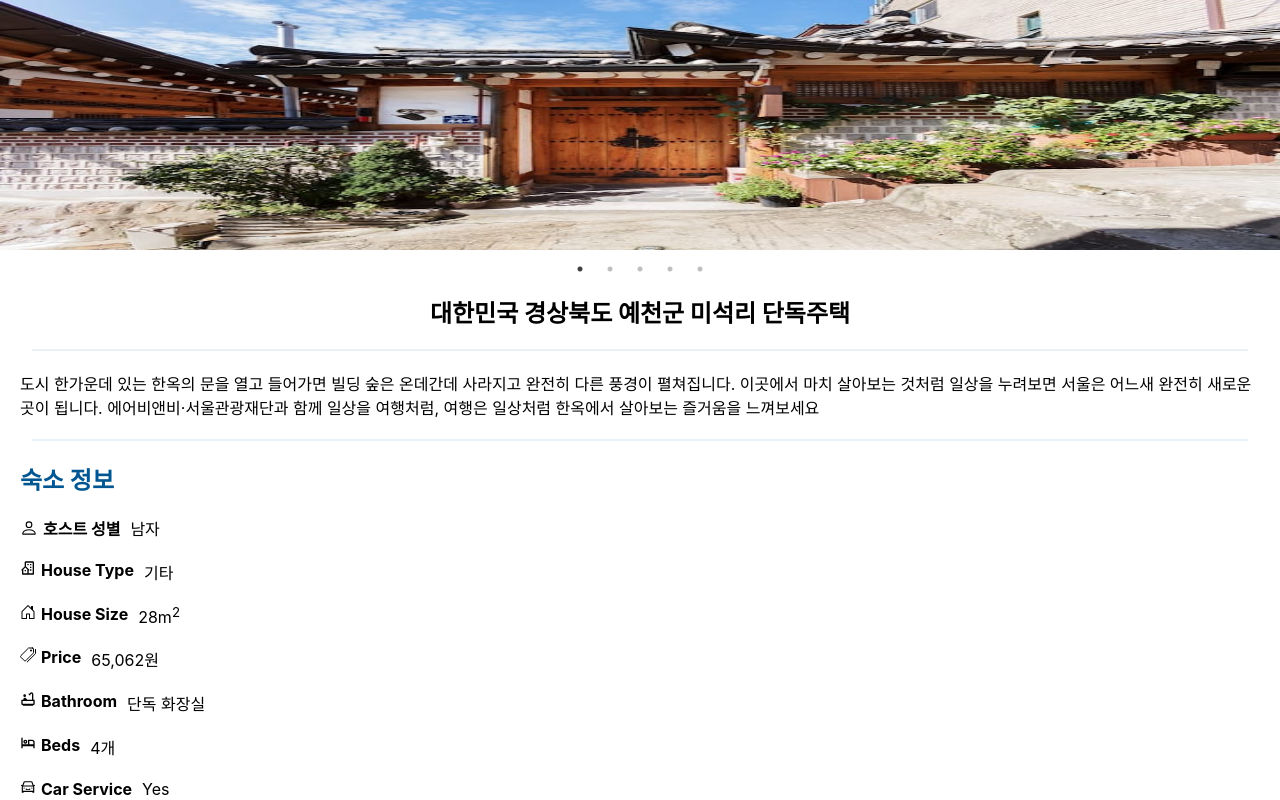
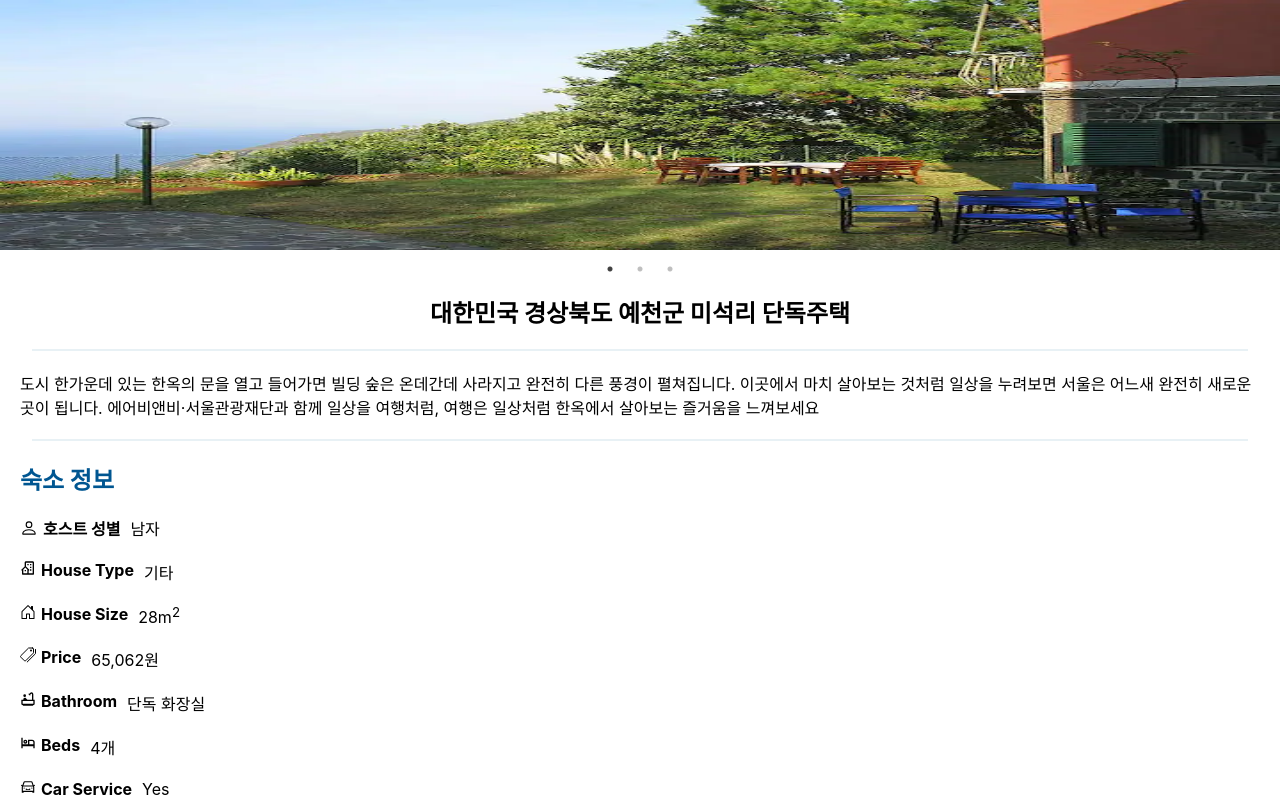
Before and after one commit to KU-Summer-Hackathon-2022/colocation-web, a React (Create React App) app: page /houses/1 in a window 1280 px wide. Shown: the top 800 px of the page. Built offline with nearby package versions, Linux system fonts and the light colour scheme.

Commit message:
사진 랜덤

```diff
--- a/src/components/SwiperImage/index.tsx
+++ b/src/components/SwiperImage/index.tsx
@@ -1,4 +1,4 @@
-import React from "react";
+import {useState, useEffect} from "react";
 import Slider from "react-slick";
 
 import "slick-carousel/slick/slick.css";
@@ -11,7 +11,10 @@ import img3 from "../../assets/images/0/0_3.png";
 import img4 from "../../assets/images/0/0_4.png";
 
 
-export default function SimpleSlider() {
+function SimpleSlider(id:any) {
+  const [imgId, setImgId] = useState<number>();
+  const [imgList, setImgList] = useState<string[]>([img0, img1, img2, img3, img4]);
+  // const [newImgList, setNewImgList] = useState<string[]>([]);
   var settings = {
     dots: true,
     infinite: true,
@@ -19,23 +22,48 @@ export default function SimpleSlider() {
     slidesToShow: 1,
     slidesToScroll: 1
   };
+  useEffect(() => {
+    setImgId(id.id);
+  }, []);
+
+  // const newImgList:any = []
+
+  // useEffect(() => {
+  // imgId && imgList.map((value, index) => {
+  //   const imgTextList = value.split('.');
+  //   const imgTextBefore = imgTextList[0].substring(0, imgTextList[0].lastIndexOf('/') + 1);
+  //   const imgText = imgTextBefore + imgId?.toString() + "_" + index.toString() + "." + imgTextList[1] + "." + imgTextList[2];
+  //   newImgList.push(imgText);
+  // });
+  // }, [imgId]);
+
+  // setImgList(newImgList);
+
+  // useEffect(() => {
+  //   console.log(imgList);
+  // }, [imgList]);
+
   return (
-    <Slider {...settings}>
+    <>
+    {imgId && <Slider {...settings}>
       <div>
-        <img src={img0} style={{width: '100%', height: '250px'}} alt='' />
+        <img src={require("../../assets/images/" + imgId + "/" + imgId + "_0" + ".png")} style={{width: '100%', height: '250px'}} alt='' />
       </div>
       <div>
-        <img src={img1} style={{width: '100%', height: '250px'}} alt='' loading="lazy"/>
+        <img src={require("../../assets/images/" + imgId + "/" + imgId + "_1" + ".png")} style={{width: '100%', height: '250px'}} alt='' loading="lazy"/>
       </div>
       <div>
-        <img src={img2} style={{width: '100%', height: '250px'}} alt='' />
+        <img src={require("../../assets/images/" + imgId + "/" + imgId + "_2" + ".png")}  style={{width: '100%', height: '250px'}} alt='' />
+      </div>
+      {/* <div>
+        <img src={require("../../assets/images/" + imgId + "/" + imgId + "_3" + ".png")}  style={{width: '100%', height: '250px'}} alt='' />
       </div>
       <div>
-        <img src={img3} style={{width: '100%', height: '250px'}} alt='' />
-      </div>
-      <div>
-        <img src={img4} style={{width: '100%', height: '250px'}} alt='' />
-      </div>
-    </Slider>
+        <img src={require("../../assets/images/" + imgId + "/" + imgId + "_4" + ".png")} style={{width: '100%', height: '250px'}} alt='' />
+      </div> */}
+    </Slider>}
+    </>
   );
 }
+
+export default SimpleSlider;
--- a/src/pages/Houses/HouseDetail/index.tsx
+++ b/src/pages/Houses/HouseDetail/index.tsx
@@ -60,7 +60,7 @@ const HouseDetail = () => {
 ]
   return (
     <Root>
-      <SimpleSlider />
+      <SimpleSlider id={id} />
       <div style={{height: '30px'}}></div>
       {id && <>
         <HouseTitle>{houseInfoList[Number(id)][1]}</HouseTitle>
```
